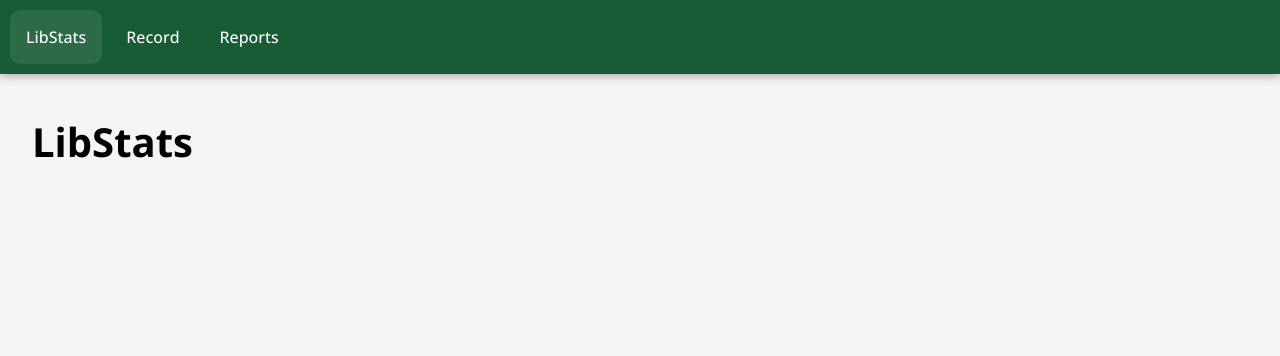
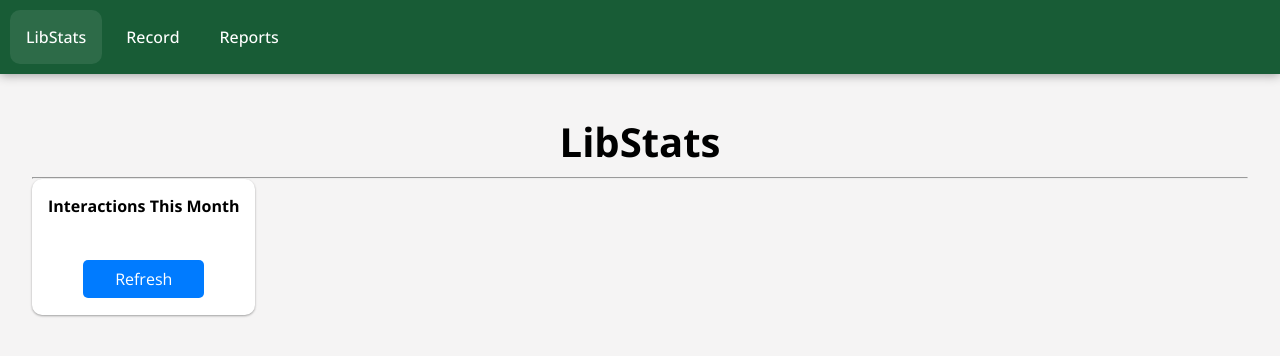
Before and after one commit to jamesspearsv/libstats-node, a React (Vite) app in the folder client/: page / in a window 1280 px wide. Shown: the top 356 px of the page. Built offline with nearby package versions, Linux system fonts and the light colour scheme; no server answers.

Commit message:
Add monthly count to home page

```diff
--- a/client/package.json
+++ b/client/package.json
@@ -14,6 +14,7 @@
     "react-dom": "^18.3.1",
     "react-hot-toast": "^2.4.1",
     "react-router-dom": "^6.26.2",
+    "react-slot-counter": "^3.0.1",
     "recharts": "^2.13.0"
   },
   "devDependencies": {
--- a/client/src/components/Button.module.css
+++ b/client/src/components/Button.module.css
@@ -8,7 +8,7 @@
 }
 
 .button:hover {
-  filter: brightness(1.05);
+  filter: brightness(0.95);
 }
 
 .primary {
--- a/client/src/pages/Home.jsx
+++ b/client/src/pages/Home.jsx
@@ -1,11 +1,63 @@
+import { useEffect, useState } from 'react';
+import { useOutletContext } from 'react-router-dom';
+import CardWrapper from '../components/CardWrapper';
 import Button from '../components/Button';
-import Form from '../components/Form';
-import toast from 'react-hot-toast';
+import SlotCounter from 'react-slot-counter';
+
+import styles from './Home.module.css';
 
 function Home() {
+  // eslint-disable-next-line no-unused-vars
+  const [apiurl, setApiurl] = useOutletContext();
+  const [data, setData] = useState({});
+  const [effectTrigger, setEffectTrigger] = useState(true);
+  const [loading, setLoading] = useState(true);
+
+  useEffect(() => {
+    async function fetchOptions() {
+      const url = `${apiurl}/dashboard`;
+
+      const data = await fetch(url);
+      const json = await data.json();
+
+      console.log(json);
+
+      setData(json);
+      setLoading(false);
+    }
+
+    fetchOptions();
+  }, [apiurl, effectTrigger]);
+
+  function handleRefresh() {
+    setLoading(true);
+    setEffectTrigger((effectTrigger) => !effectTrigger);
+  }
+
   return (
     <>
-      <h1>LibStats</h1>
+      <h1 className={styles.heading}>LibStats</h1>
+      <hr />
+      <CardWrapper>
+        <div className={styles.monthly}>
+          <div className={styles.monthly_label}>Interactions This Month</div>
+          <div style={{ minHeight: '25px' }}>
+            {!loading && (
+              <SlotCounter
+                startValue={'0'}
+                value={data.count_month}
+                useMonospaceWidth
+              />
+            )}
+          </div>
+          <Button
+            text="Refresh"
+            variant="primary"
+            action={handleRefresh}
+            style={{ paddingLeft: '2rem', paddingRight: '2rem' }}
+          />
+        </div>
+      </CardWrapper>
     </>
   );
 }
--- /dev/null
+++ b/client/src/pages/Home.module.css
@@ -0,0 +1,15 @@
+.heading {
+  text-align: center;
+}
+
+.monthly {
+  display: flex;
+  flex-direction: column;
+  align-items: center;
+  justify-content: center;
+  gap: 0.5rem;
+}
+
+.monthly_label {
+  font-weight: 700;
+}
--- a/client/src/pages/Record.jsx
+++ b/client/src/pages/Record.jsx
@@ -117,7 +117,7 @@ function Record() {
       <Form
         onSubmit={handleFormSubmit}
         title={'Add New Interaction'}
-        style={{ margin: 'auto ', width: 'max(30%, 350px)' }}
+        style={{ margin: 'auto ', width: 'max(20%, 350px)' }}
       >
         <SelectInput
           label="Type"
```
Also changed, not shown: 2 other files (tests, documents, lock files or other folders).
